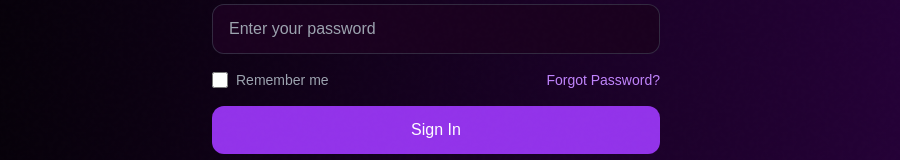
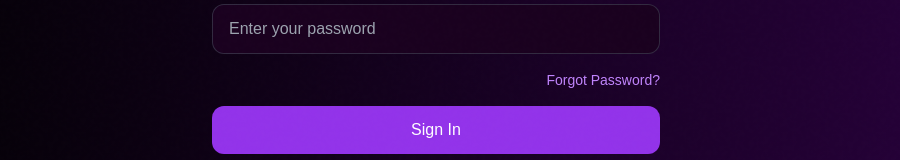
Before and after one commit to kaali7/plot, a React (Vite) app: page /login in a window 1280 px wide. Shown: the part 398-558 px from the top of the page, without its empty margins (204-1104 px from the left). Built offline with nearby package versions, Linux system fonts and the light colour scheme; no server answers.

Commit message:
security(auth): implement rate limiting, password complexity, and ToS validation

```diff
--- a/src/pages/auth/LoginPage.tsx
+++ b/src/pages/auth/LoginPage.tsx
@@ -1,6 +1,8 @@
 import React, { useState } from 'react';
 import { useAuth } from '@/context/AuthContext';
 import { useNavigate } from 'react-router-dom';
+import { checkRateLimit, resetRateLimit } from '@/lib/rate-limiter';
+import { sanitizeError } from '@/lib/error-mapper';
 
 const LoginPage: React.FC = () => {
   const [email, setEmail] = useState('');
@@ -8,7 +10,6 @@ const LoginPage: React.FC = () => {
   const [loading, setLoading] = useState(false);
   const [error, setError] = useState<string | null>(null);
   const [success, setSuccess] = useState<string | null>(null);
-  const [rememberMe, setRememberMe] = useState(false);
 
   const { signIn } = useAuth();
   const navigate = useNavigate();
@@ -17,6 +18,13 @@ const LoginPage: React.FC = () => {
     e.preventDefault();
     setError(null);
     setSuccess(null);
+
+    const { allowed, retryAfterMs } = checkRateLimit('login');
+    if (!allowed) {
+      setError(`Too many login attempts. Please try again in ${Math.ceil(retryAfterMs / 1000)} seconds.`);
+      return;
+    }
+
     setLoading(true);
 
     try {
@@ -26,10 +34,11 @@ const LoginPage: React.FC = () => {
         throw authError;
       }
 
+      resetRateLimit('login');
       // Redirect to dashboard or intended page
       navigate('/dashboard', { replace: true });
     } catch (err: any) {
-      setError(err.message || 'An error occurred during login');
+      setError(sanitizeError(err));
     } finally {
       setLoading(false);
     }
@@ -87,16 +96,7 @@ const LoginPage: React.FC = () => {
             />
           </div>
 
-          <div className="flex justify-between items-center">
-            <label className="flex items-center text-sm text-gray-400">
-              <input
-                type="checkbox"
-                checked={rememberMe}
-                onChange={(e) => setRememberMe(e.target.checked as unknown as boolean)}
-                className="h-4 w-4 text-purple-600 bg-gray-700 border-gray-600 rounded focus:ring-purple-500"
-              />
-              <span className="ml-2">Remember me</span>
-            </label>
+          <div className="flex justify-end items-center">
 
             <button
               type="button"
--- a/src/pages/auth/SignupPage.tsx
+++ b/src/pages/auth/SignupPage.tsx
@@ -1,6 +1,8 @@
 import React, { useState } from 'react';
 import { useAuth } from '@/context/AuthContext';
 import { useNavigate } from 'react-router-dom';
+import { checkRateLimit, resetRateLimit } from '@/lib/rate-limiter';
+import { sanitizeError } from '@/lib/error-mapper';
 
 const SignupPage: React.FC = () => {
   const [email, setEmail] = useState('');
@@ -10,6 +12,7 @@ const SignupPage: React.FC = () => {
   const [error, setError] = useState<string | null>(null);
   const [success, setSuccess] = useState<string | null>(null);
   const [showConfirmation, setShowConfirmation] = useState(false);
+  const [tosAccepted, setTosAccepted] = useState(false);
 
   const { signUp } = useAuth();
   const navigate = useNavigate();
@@ -18,6 +21,13 @@ const SignupPage: React.FC = () => {
     e.preventDefault();
     setError(null);
     setSuccess(null);
+
+    const { allowed, retryAfterMs } = checkRateLimit('signup');
+    if (!allowed) {
+      setError(`Too many signup attempts. Please try again in ${Math.ceil(retryAfterMs / 1000)} seconds.`);
+      return;
+    }
+
     setLoading(true);
 
     // Form validation
@@ -35,6 +45,18 @@ const SignupPage: React.FC = () => {
 
     if (password.length < 8) {
       setError('Password must be at least 8 characters long');
+      setLoading(false);
+      return;
+    }
+
+    if (!/(?=.*[a-z])(?=.*[A-Z])(?=.*\d)/.test(password)) {
+      setError('Password must contain at least one uppercase letter, one lowercase letter, and one number');
+      setLoading(false);
+      return;
+    }
+
+    if (!tosAccepted) {
+      setError('You must accept the Terms of Service to create an account');
       setLoading(false);
       return;
     }
@@ -61,8 +83,9 @@ const SignupPage: React.FC = () => {
           navigate('/dashboard', { replace: true });
         }, 3000);
       }
+      resetRateLimit('signup');
     } catch (err: any) {
-      setError(err.message || 'An error occurred during signup');
+      setError(sanitizeError(err));
     } finally {
       setLoading(false);
     }
@@ -150,6 +173,8 @@ return (
                  <input
                    id="agree-terms"
                    type="checkbox"
+                   checked={tosAccepted}
+                   onChange={(e) => setTosAccepted(e.target.checked)}
                    className="h-4 w-4 text-purple-600 bg-gray-700 border-gray-600 rounded focus:ring-purple-500"
                  />
                </div>
```
